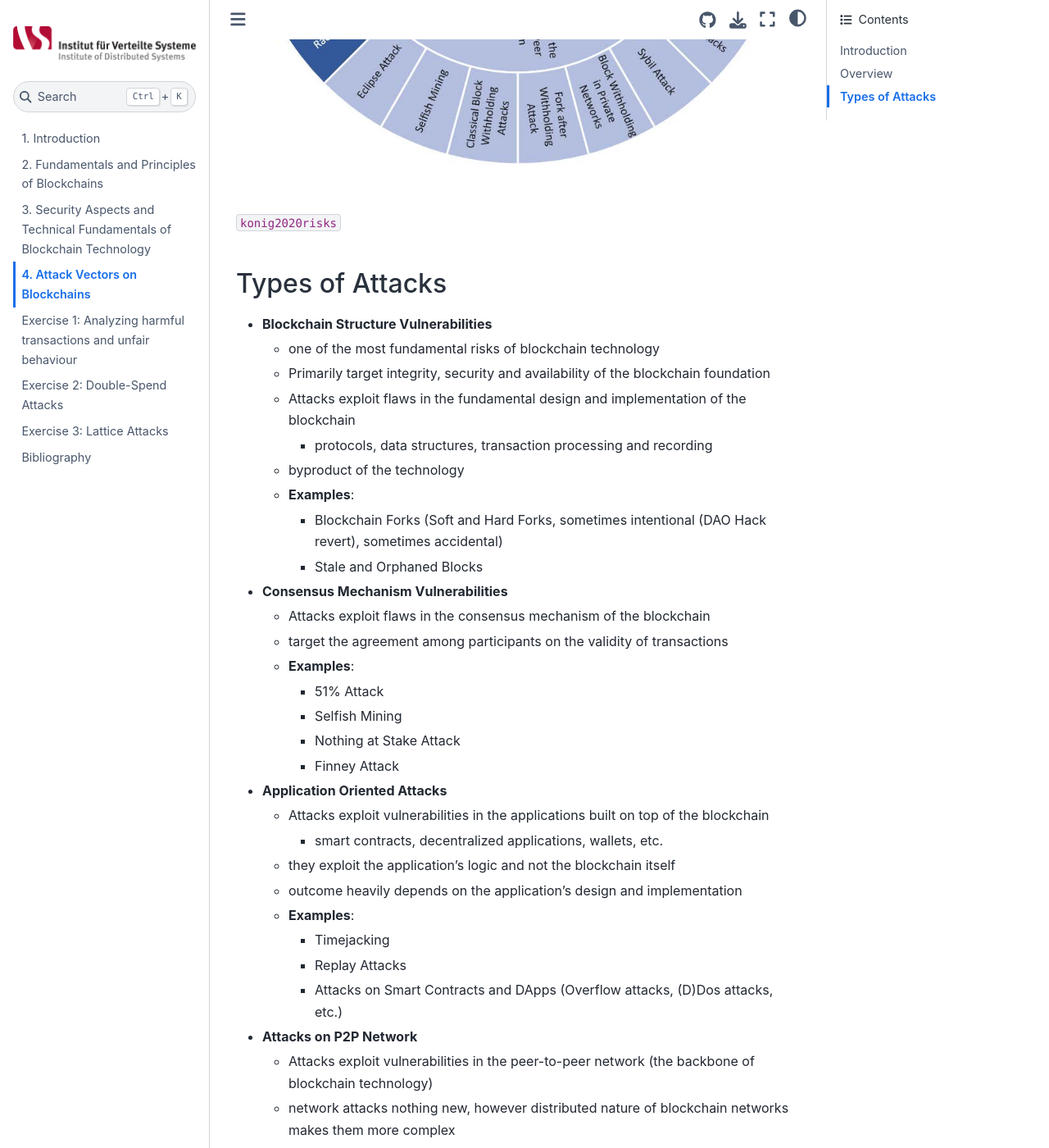
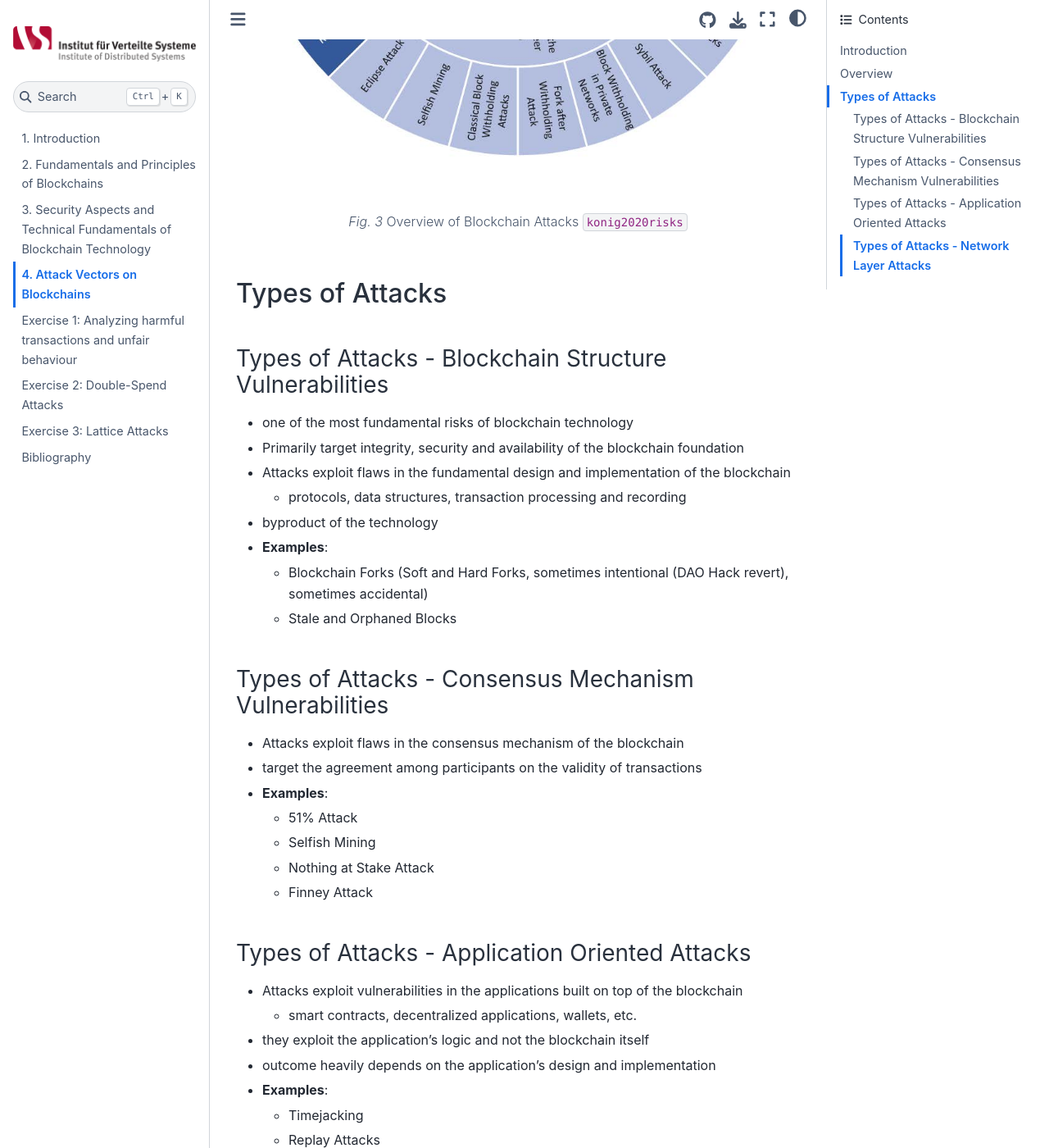
Before and after one commit to phelstab/blocksec, a Jupyter Book: the page built from book/0_4_attack_vectors.md, in a window 1280 px wide and 1400 px high, scrolled down 1162 px. Shown: the whole window at 82% size. Built offline with Jupyter Book 1.0.4 settings and Sphinx 7.4.7 and the Sphinx Book theme 1.1.4, drawn with Linux system fonts in a browser that asks for light colours; cross-references to code outside the pages are shown as plain code; some of the changed text lies outside the part shown.

Commit message:
chore: refactored slides, changed images

````diff
--- a/_config.yml
+++ b/_config.yml
@@ -66,7 +66,6 @@ sphinx:
           colab_url: "https://colab.research.google.com",
         }
     bibtex_reference_style: author_year
-
 # parse:
 #   myst_enable_extensions:
 #     # don't forget to list any other extensions you want enabled,
@@ -78,7 +77,6 @@ sphinx:
 #   latex_documents:
 #     targetname: book.tex
 
-
 # Add a bibtex file so that we can create citations
 bibtex_bibfiles:
   - book/references.bib
--- a/book/0_4_attack_vectors.md
+++ b/book/0_4_attack_vectors.md
@@ -12,12 +12,17 @@
     * https://hacked.slowmist.io/en/
 
 ## Overview
-<img src="../_static/images/Blockchain_Attack_Overview.jpg">
-
-{cite}`konig2020risks`
+```{figure} ../_static/images/Blockchain_Attack_Overview.jpg
+---
+align:center
+name: Blockchain_attacks
+---
+Overview of Blockchain Attacks {cite}`konig2020risks`
+```
 
 ## Types of Attacks
-* **Blockchain Structure Vulnerabilities**
+
+### Types of Attacks - Blockchain Structure Vulnerabilities
   * one of the most fundamental risks of blockchain technology
   * Primarily target integrity, security and availability of the blockchain foundation
   * Attacks exploit flaws in the fundamental design and implementation of the blockchain
@@ -27,7 +32,8 @@
     * Blockchain Forks (Soft and Hard Forks, sometimes intentional (DAO Hack revert), sometimes accidental)
     * Stale and Orphaned Blocks
 
-* **Consensus Mechanism Vulnerabilities**
+### Types of Attacks - Consensus Mechanism Vulnerabilities
+
   * Attacks exploit flaws in the consensus mechanism of the blockchain
   * target the agreement among participants on the validity of transactions
   * **Examples**:
@@ -36,7 +42,7 @@
     * Nothing at Stake Attack
     * Finney Attack
 
-* **Application Oriented Attacks**
+### Types of Attacks - Application Oriented Attacks
   * Attacks exploit vulnerabilities in the applications built on top of the blockchain
     * smart contracts, decentralized applications, wallets, etc.
   * they exploit the application's logic and not the blockchain itself
@@ -46,7 +52,7 @@
     * Replay Attacks
     * Attacks on Smart Contracts and DApps (Overflow attacks, (D)Dos attacks, etc.)
 
-* **Attacks on P2P Network**
+### Types of Attacks - Network Layer Attacks
   * Attacks exploit vulnerabilities in the peer-to-peer network (the backbone of blockchain technology)
   * network attacks nothing new, however distributed nature of blockchain networks makes them more complex
   * attacks aim to disrupt communication, isolate node or manipulate transmissions
--- a/book/references.bib
+++ b/book/references.bib
@@ -162,3 +162,12 @@ doi = {10.1109/BigDataCongress.2017.85}
 	year = {2024},
 	note = {[Accessed 13-06-2024]},
 }
+
+@inproceedings{vokerla:inproceedings,
+author = {Vokerla, Rahul and Shanmugam, Bharanidharan and Azam, Sami and Karim, Asif and De Boer, Friso and Jonkman, Mirjam and Faisal, Fahad},
+year = {2019},
+month = {11},
+pages = {},
+title = {An Overview of Blockchain Applications and Attacks},
+doi = {10.1109/ViTECoN.2019.8899450}
+}
````
Also changed, not shown: other parts of book/0_4_attack_vectors.md (+1 -1 lines), book/0_1_introduction.md (+7 -17 lines), book/0_2_concepts.md (+21 -13 lines), book/9_bibliography.md (+0 -1 lines), _static/images/Blockchain.drawio.png, _static/images/Blockchain_Block.drawio.png.
